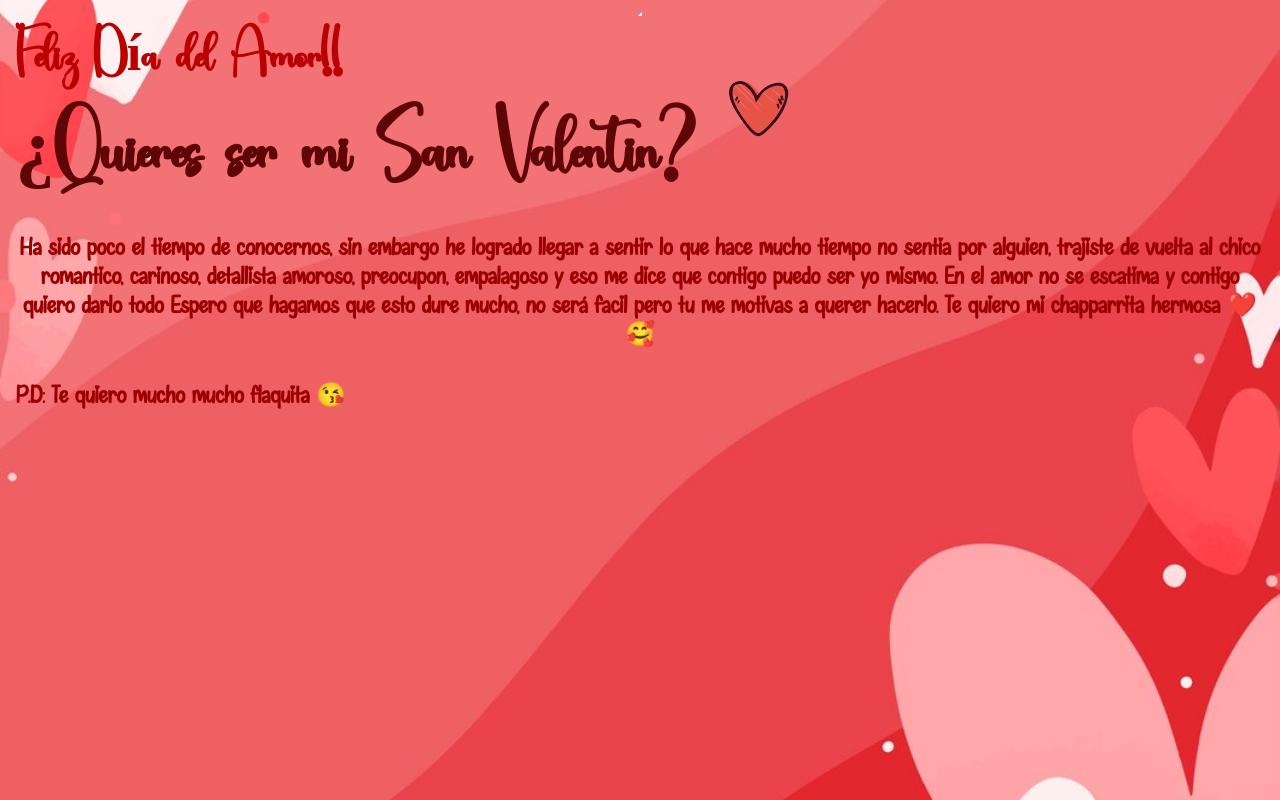
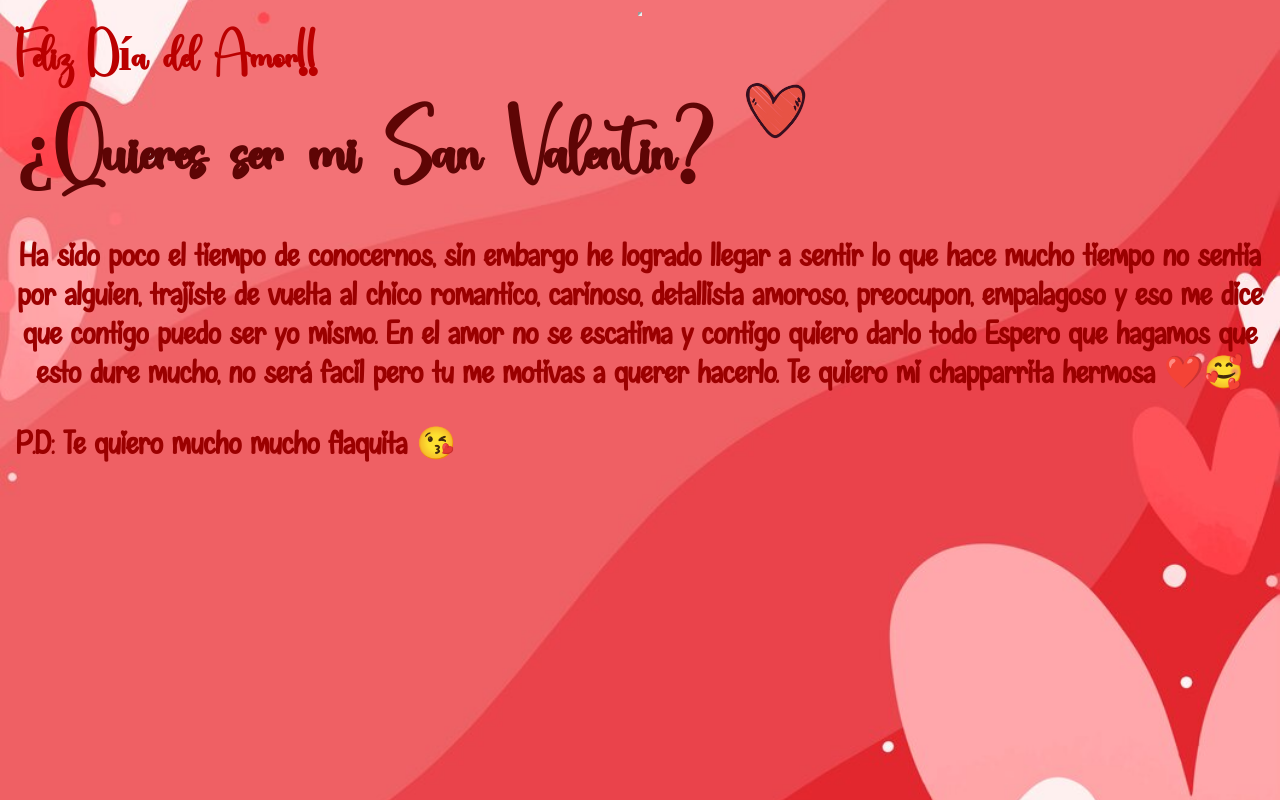
Before and after one commit to Dannschz/cura-deuda-prueba, a React (Vite) app: page / in a window 1280 px wide. Built offline with nearby package versions, Linux system fonts and the light colour scheme; grey boxes are pictures that could not be loaded.

Commit message:
love changesssss

```diff
--- a/src/components/Header/index.tsx
+++ b/src/components/Header/index.tsx
@@ -8,7 +8,7 @@ function Header() {
       <header className="App-header">
         <h1 className="ah-title">
           <Link href="/">Feliz Día del Amor!!</Link>
-          <h2>¿Quieres ser mi San Valentin?</h2>
+          <h2 className="san">¿Quieres ser mi San Valentin?</h2>
         </h1>
         <img
           className="ah-img-pokebola"
--- a/src/components/Header/styles.scss
+++ b/src/components/Header/styles.scss
@@ -24,8 +24,13 @@
       padding: 0.3em;
       margin-right: 0.3em;
 
+      .san {
+        font-size: 5rem;
+      }
+
       a {
         text-decoration: none;
+        font-size: 3rem;
         color: rgb(186, 0, 0);
       }
     }
--- a/src/components/HeaderSearchAndMenu/styles.scss
+++ b/src/components/HeaderSearchAndMenu/styles.scss
@@ -9,7 +9,7 @@
     display: flex;
     padding: 1rem;
     font-family: 'Valentine';
-    font-size: 1.5rem;
+    font-size: 2rem;
     color: rgb(155, 0, 0);
   }
 }
--- a/src/pages/Home/styles.scss
+++ b/src/pages/Home/styles.scss
@@ -18,10 +18,10 @@ body {
   background-repeat: no-repeat;
   background-size: cover;
   height: 100vh;
+  overflow-y: scroll;
 }
 
 .mainContentApp {
-  scroll-behavior: auto;
   display: flex;
   flex-direction: column;
   align-items: center;
```
